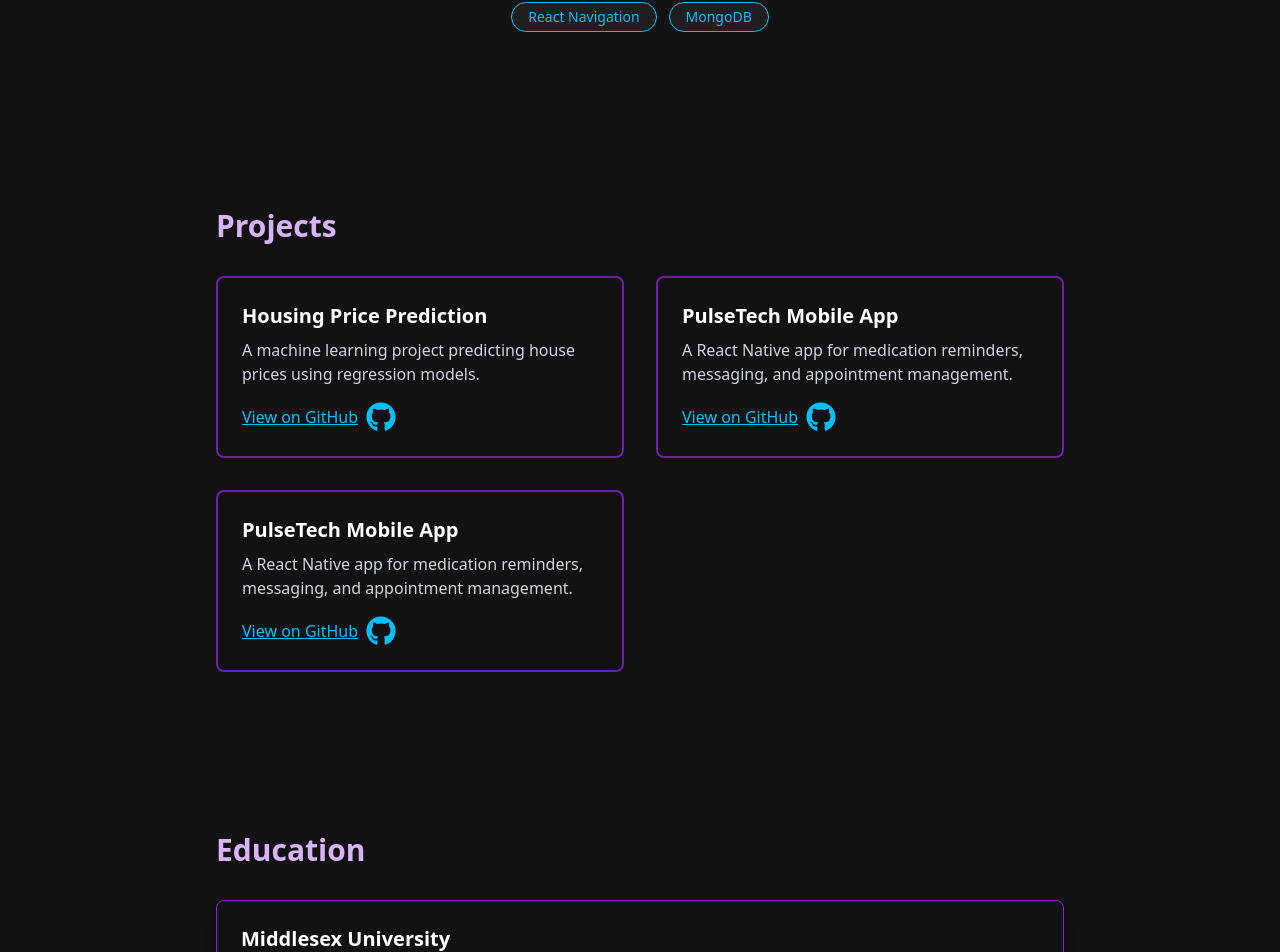
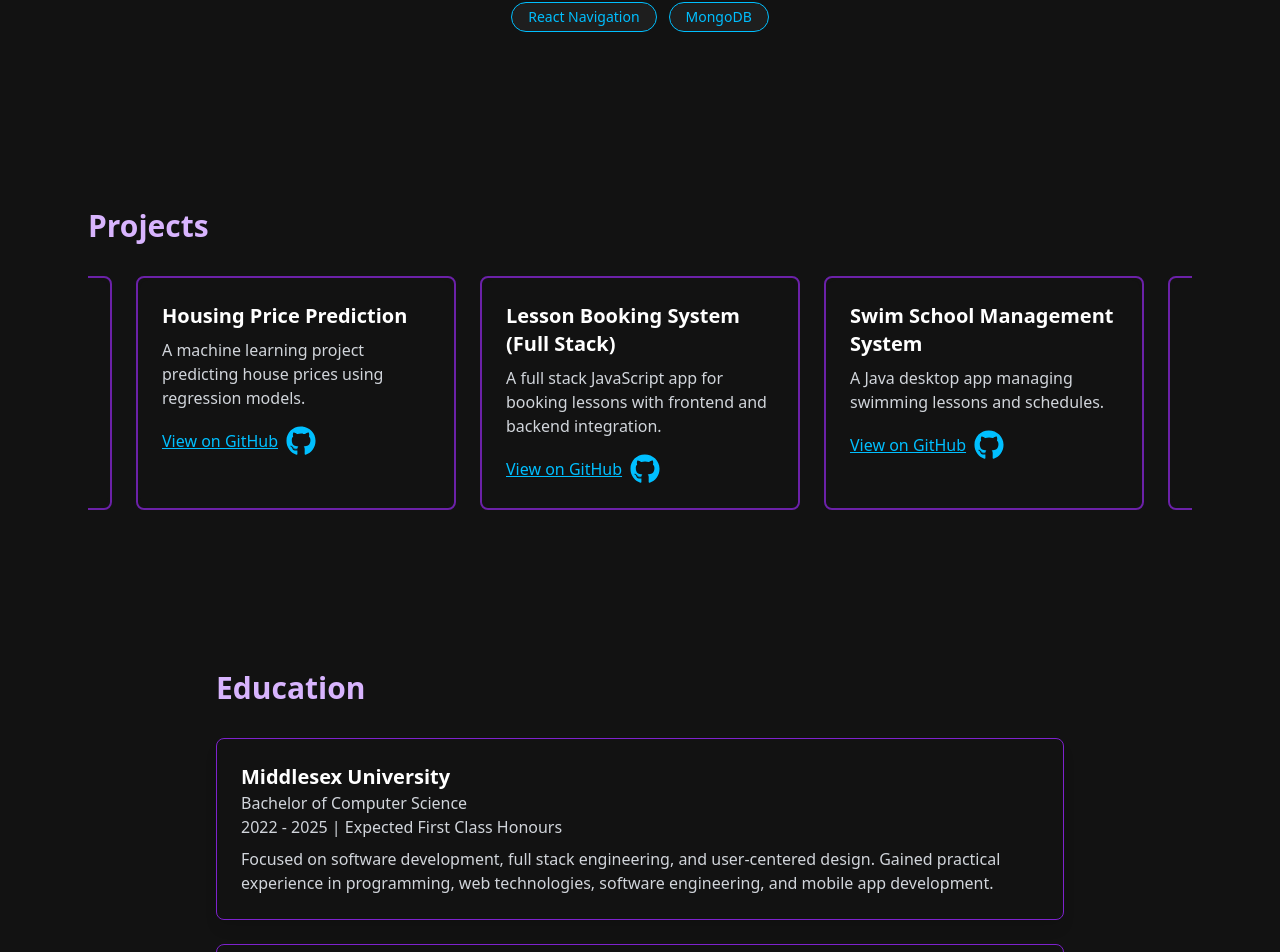
Before and after one commit to FabianC1/PortfolioWebsite, a React (Vite) app: page / in a window 1280 px wide. Shown: the part 1152-2104 px from the top of the page. Built offline with nearby package versions, Linux system fonts and the light colour scheme.

Commit message:
Implementing side scrolling for projects

```diff
--- a/src/App.tsx
+++ b/src/App.tsx
@@ -1,7 +1,117 @@
-import { useState } from "react";
+import { useState, useEffect, useRef } from "react";
 import { FaLinkedin, FaGithub } from 'react-icons/fa';
 import './index.css';
 import './App.css';
+
+
+const projects = [
+  {
+    title: "PulseTechMobile",
+    description: "A React Native mobile app for medication tracking, messaging, and appointment management.",
+    url: "https://github.com/FabianC1/PulseTechMobile"
+  },
+  {
+    title: "Housing Price Prediction",
+    description: "A machine learning project predicting house prices using regression models.",
+    url: "https://github.com/FabianC1/Housing-Price-Prediction-Using-Regression-Models"
+  },
+  {
+    title: "Lesson Booking System (Full Stack)",
+    description: "A full stack JavaScript app for booking lessons with frontend and backend integration.",
+    url: "https://github.com/FabianC1/LessonBookingSystem-FullStack"
+  },
+  {
+    title: "Swim School Management System",
+    description: "A Java desktop app managing swimming lessons and schedules.",
+    url: "https://github.com/FabianC1/SwimSchool-Management-System"
+  },
+  {
+    title: "Supply Chain System Software",
+    description: "A group project implemented in C++ for supply chain management.",
+    url: "https://github.com/FabianC1/Supply-Chain-System-Software"
+  },
+  {
+    title: "NLP Sentiment Analysis BiLSTM",
+    description: "An NLP project analyzing sentiment using BiLSTM networks.",
+    url: "https://github.com/FabianC1/NLP-Sentiment-Analysis-BiLSTM"
+  }
+];
+
+function ProjectsSection() {
+  const scrollRef = useRef<HTMLDivElement>(null);
+  const [isHovered, setIsHovered] = useState(false);
+
+  useEffect(() => {
+    const scrollContainer = scrollRef.current;
+    if (!scrollContainer) return;
+
+    let scrollAmount = 0;
+    const scrollSpeed = 0.5;
+    let animationFrameId: number;
+
+    const autoScroll = () => {
+      if (scrollContainer.scrollWidth <= scrollContainer.clientWidth) return;
+
+      if (!isHovered) {
+        scrollAmount += scrollSpeed;
+        if (scrollAmount >= scrollContainer.scrollWidth) {
+          scrollAmount = 0;
+        }
+        scrollContainer.scrollLeft = scrollAmount;
+      }
+
+      animationFrameId = requestAnimationFrame(autoScroll);
+    };
+
+    animationFrameId = requestAnimationFrame(autoScroll);
+
+    const onWheel = (e: WheelEvent) => {
+      if (e.deltaY === 0) return;
+      e.preventDefault();
+      scrollContainer.scrollLeft += e.deltaY;
+    };
+
+    scrollContainer.addEventListener("wheel", onWheel, { passive: false });
+
+    return () => {
+      cancelAnimationFrame(animationFrameId);
+      scrollContainer.removeEventListener("wheel", onWheel);
+    };
+  }, [isHovered]);
+
+  return (
+    <section id="projects" className="max-w-6xl mx-auto py-20 px-6">
+      <h2 className="text-3xl font-bold text-purple-300 mb-8">Projects</h2>
+
+      <div
+        ref={scrollRef}
+        className="flex space-x-6 overflow-x-auto snap-x snap-mandatory scrollbar-hide px-2"
+        onMouseEnter={() => setIsHovered(true)}
+        onMouseLeave={() => setIsHovered(false)}
+      >
+        {projects.map(({ title, description, url }, index) => (
+          <div key={index} className="project-card snap-center shrink-0 w-80 relative">
+            <div className="project-card-content p-6 rounded-lg shadow-lg h-full">
+              <h3 className="text-xl font-semibold mb-2 text-white">{title}</h3>
+              <p className="text-gray-300 mb-4">{description}</p>
+              <a
+                href={url}
+                target="_blank"
+                rel="noopener noreferrer"
+                className="text-skyBlue hover:text-white underline inline-flex items-center space-x-2 cursor-pointer"
+              >
+                <span>View on GitHub</span>
+                <FaGithub className="text-3xl" />
+              </a>
+            </div>
+          </div>
+        ))}
+      </div>
+    </section>
+  );
+}
+
+
 
 function App() {
 
@@ -165,74 +275,7 @@ function App() {
         </div>
       </section>
 
-
-
-      <section id="projects" className="max-w-4xl mx-auto py-20 px-6">
-        <h2 className="text-3xl font-bold text-purple-300 mb-8">Projects</h2>
-        <div className="grid md:grid-cols-2 gap-8">
-
-          {/* Housing Price Prediction Card */}
-          <div className="project-card">
-            <div className="project-card-content p-6 rounded-lg shadow-lg">
-              <h3 className="text-xl font-semibold mb-2 text-white">Housing Price Prediction</h3>
-              <p className="text-gray-300 mb-4">
-                A machine learning project predicting house prices using regression models.
-              </p>
-              <a
-                href="https://github.com/FabianC1/Housing-Price-Prediction-Using-Regression-Models"
-                target="_blank"
-                rel="noopener noreferrer"
-                className="text-skyBlue hover:text-white underline inline-flex items-center space-x-2 cursor-pointer"
-              >
-                <span>View on GitHub</span>
-                <FaGithub className="text-3xl" />
-              </a>
-
-            </div>
-          </div>
-
-          {/* PulseTech Mobile App Card */}
-          <div className="project-card">
-            <div className="project-card-content p-6 rounded-lg shadow-lg">
-              <h3 className="text-xl font-semibold mb-2 text-white">PulseTech Mobile App</h3>
-              <p className="text-gray-300 mb-4">
-                A React Native app for medication reminders, messaging, and appointment management.
-              </p>
-              <a
-                href="https://github.com/FabianC1/PulseTechMobile"
-                target="_blank"
-                rel="noopener noreferrer"
-                className="text-skyBlue hover:text-white underline inline-flex items-center space-x-2"
-              >
-                <span>View on GitHub</span>
-                <FaGithub className="text-3xl" />
-              </a>
-
-            </div>
-          </div>
-
-          {/* PulseTech Mobile App Card */}
-          <div className="project-card">
-            <div className="project-card-content p-6 rounded-lg shadow-lg">
-              <h3 className="text-xl font-semibold mb-2 text-white">PulseTech Mobile App</h3>
-              <p className="text-gray-300 mb-4">
-                A React Native app for medication reminders, messaging, and appointment management.
-              </p>
-              <a
-                href="https://github.com/FabianC1/PulseTechMobile"
-                target="_blank"
-                rel="noopener noreferrer"
-                className="text-skyBlue hover:text-white underline inline-flex items-center space-x-2"
-              >
-                <span>View on GitHub</span>
-                <FaGithub className="text-3xl" />
-              </a>
-
-            </div>
-          </div>
-
-        </div>
-      </section>
+      <ProjectsSection />
 
 
       <section id="education" className="max-w-4xl mx-auto py-20 px-6">
--- a/src/index.css
+++ b/src/index.css
@@ -60,3 +60,12 @@
   position: relative;
   z-index: 2;
 }
+
+/* Hide scrollbar */
+.scrollbar-hide::-webkit-scrollbar {
+  display: none;
+}
+.scrollbar-hide {
+  -ms-overflow-style: none;
+  scrollbar-width: none;
+}
```
